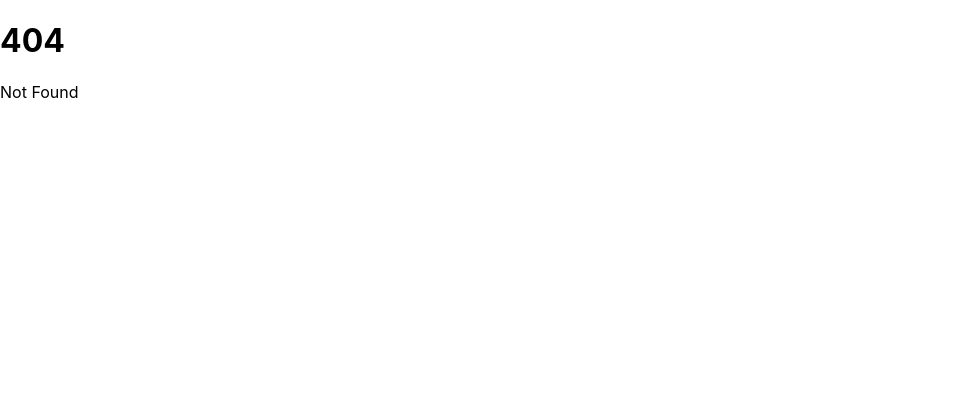
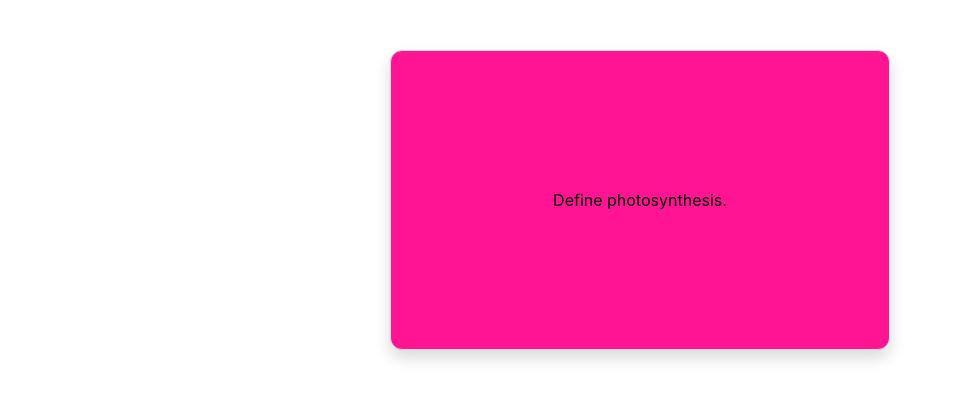
Before and after one commit to aooen/learn-language, a SvelteKit app in the folder apps/frontend/: page /quiz in a window 1280 px wide. Before the commit this address had no page. Shown: the top 400 px of the page, without its empty margins (0-955 px from the left). Built offline with nearby package versions, Linux system fonts and the light colour scheme; a web font is replaced by a local one.

Commit message:
Added: quiz

```diff
--- a/apps/frontend/package.json
+++ b/apps/frontend/package.json
@@ -3,7 +3,7 @@
   "type": "module",
   "private": true,
   "scripts": {
-    "dev": "bunx --bun vite dev",
+    "dev": "bunx --bun vite dev --host",
     "build": "bunx --bun vite build",
     "preview": "bunx --bun vite preview",
     "prepare": "bunx --bun svelte-kit sync || echo ''",
--- /dev/null
+++ b/apps/frontend/src/routes/quiz/+page.svelte
@@ -0,0 +1,136 @@
+<script lang="ts">
+  import { isJSDocAugmentsTag } from 'typescript';
+  import Card from './Card.svelte';
+  let queue = $state([
+    {
+      front: 'Define photosynthesis.',
+      back: 'The process by which green plants convert sunlight into energy.',
+    },
+    {
+      front: 'Name the largest planet in our Solar System.',
+      back: 'Jupiter',
+    },
+    {
+      front: 'What is the first element on the periodic table?',
+      back: 'Hydrogen',
+    },
+    {
+      front: 'Solve for x: 2x + 3 = 7',
+      back: 'x = 2',
+    },
+    {
+      front: "Translate 'ありがとう' (Arigatou) to English.",
+      back: 'Thank you',
+    },
+  ]);
+
+  let flipped = $state(false);
+  let tried = $state(false);
+  function flip() {
+    flipped = !flipped;
+    tried = true;
+  }
+  function update(later: number) {
+    if (later > 0) {
+      queue.splice(later, 0, queue[0]);
+    } else if (later < 0) {
+      //easy
+      // update progress
+    }
+    queue.shift();
+    tried = false;
+  }
+
+  $inspect(queue);
+</script>
+
+<div class="wrapper">
+  <div onclick={flip} class="cardEventBox">
+    <Card front={queue[0].front} back={queue[0].back} {flipped}></Card>
+  </div>
+</div>
+
+{#if queue.length != 0}
+  {#if tried}
+    <div class="buttons">
+      <button
+        class="again"
+        onclick={() => {
+          update(2);
+        }}
+      >
+        Again</button
+      >
+      <button
+        class="good"
+        onclick={() => {
+          update(5);
+        }}
+      >
+        Good</button
+      >
+      <button
+        class="easy"
+        onclick={() => {
+          update(-1);
+        }}
+      >
+        Easy</button
+      >
+    </div>
+  {/if}
+{:else}
+  All Done!
+{/if}
+
+<style>
+  .cardEventBox {
+    width: 500px;
+  }
+  .wrapper {
+    display: flex;
+    justify-content: center;
+    align-items: center;
+  }
+  .buttons {
+    display: flex;
+    justify-content: center;
+    gap: 12px;
+    margin-top: 20px;
+  }
+  button {
+    padding: 10px 20px;
+    width: 150px;
+    font-size: 1rem;
+    border: none;
+    border-radius: 8px;
+    cursor: pointer;
+    transition:
+      background 0.2s,
+      transform 0.1s;
+  }
+  /* Button Colors */
+  .again {
+    background-color: #f44336; /* red */
+    color: white;
+  }
+
+  .good {
+    background-color: #4caf50; /* green */
+    color: white;
+  }
+
+  .easy {
+    background-color: #2196f3; /* blue */
+    color: white;
+  }
+  .buttons button:hover {
+    opacity: 0.9;
+    transform: scale(1.05);
+  }
+
+  /* Active Click Effect */
+  .buttons button:active {
+    transform: scale(0.95);
+  }
+</style>
--- /dev/null
+++ b/apps/frontend/src/routes/quiz/Card.svelte
@@ -0,0 +1,42 @@
+<script lang="ts">
+  let { front, back, flipped } = $props();
+</script>
+
+<div class="cardContainer">
+  {#if flipped}
+    <div class="back card">
+      {back}
+    </div>
+  {:else}
+    <div class="front card">
+      {front}
+    </div>
+  {/if}
+</div>
+
+<style>
+  .cardContainer {
+    display: flex;
+    justify-content: center;
+    align-items: center;
+    height: 400px;
+  }
+  .card {
+    width: 500px;
+    height: 300px;
+    display: flex;
+    justify-content: center;
+    align-items: center;
+    background: white;
+    border-radius: 12px;
+    box-shadow: 0 8px 16px rgba(0, 0, 0, 0.15);
+    border: 1px solid #ddd;
+    user-select: none;
+  }
+  .back {
+    background-color: aqua;
+  }
+  .front {
+    background-color: deeppink;
+  }
+</style>
```
Also changed, not shown: 1 other file (tests, documents, lock files or other folders).
